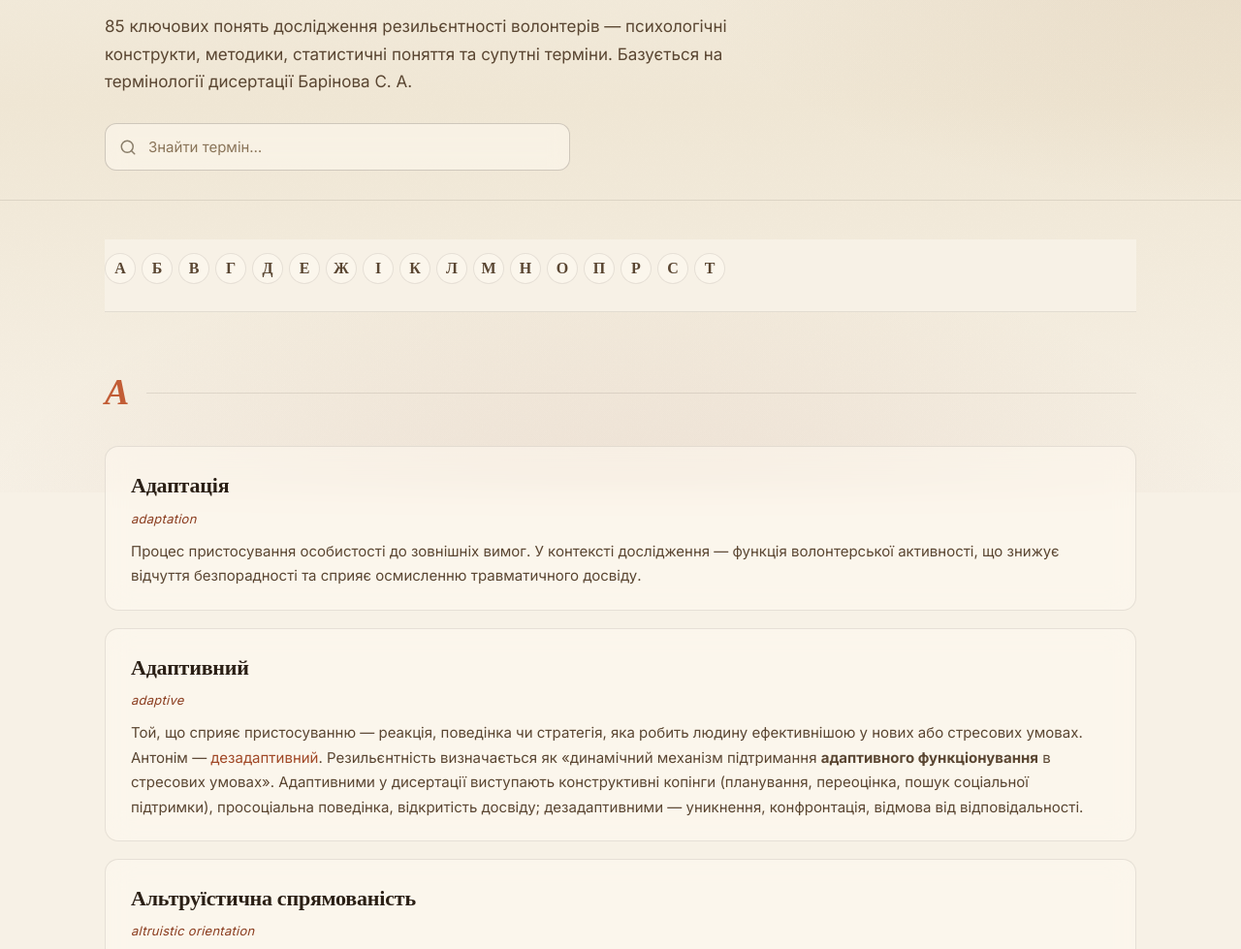
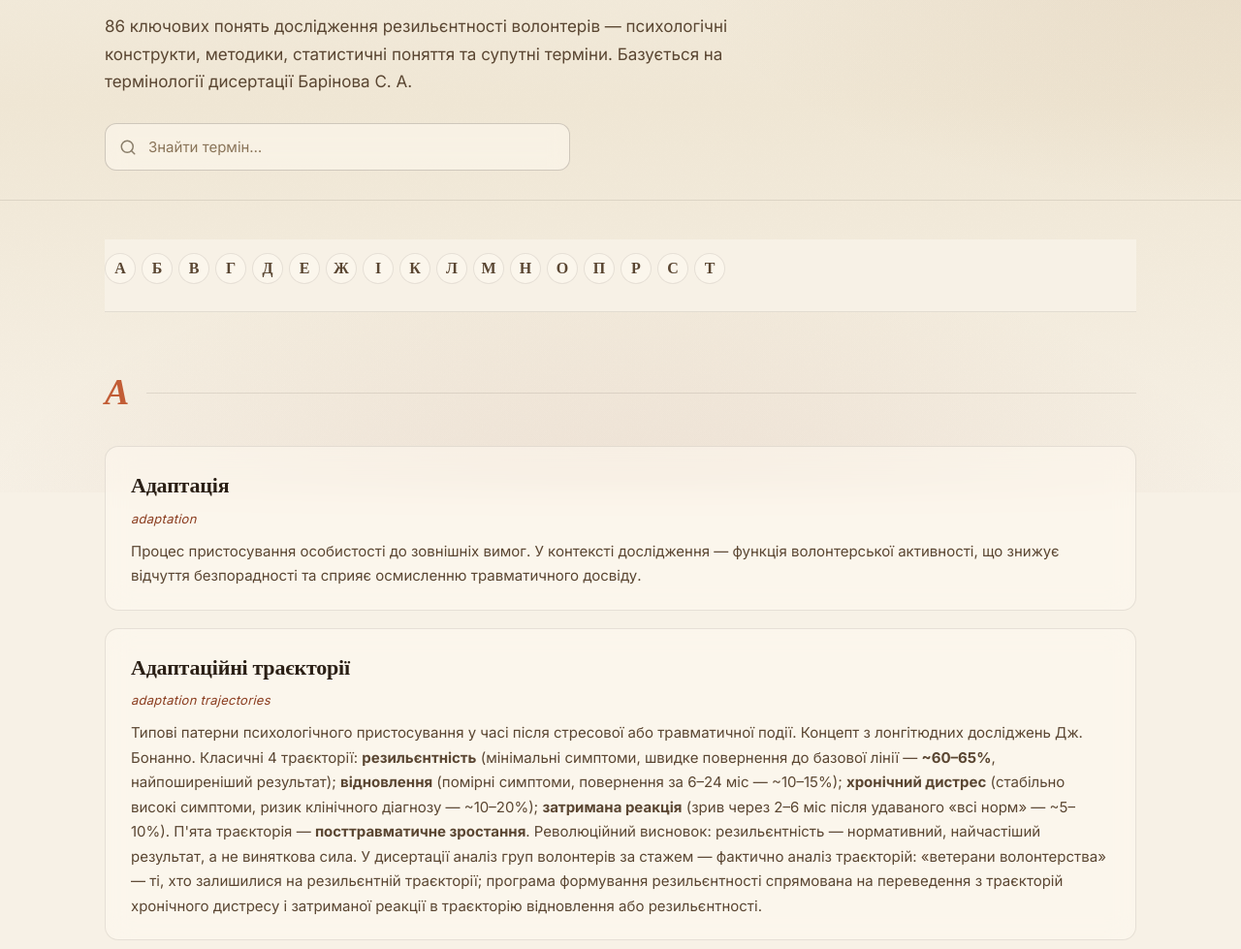
Before and after one commit to sergii-byte/researches, a plain HTML site: page glossary/index.html in a window 1280 px wide. Shown: the part 292-1271 px from the top of the page at 97% size. Drawn offline with nearby package versions, Linux system fonts and the light colour scheme.

Commit message:
Add 'Адаптаційні траєкторії' (Bonanno's 4-pattern model)

```diff
--- a/glossary/index.html
+++ b/glossary/index.html
@@ -51,7 +51,7 @@
     <div class="container">
       <span class="eyebrow">Довідник термінів</span>
       <h1>Глосарій <em>дисертації</em></h1>
-      <p class="lede">85 ключових понять дослідження резильєнтності волонтерів — психологічні конструкти, методики, статистичні поняття та супутні терміни. Базується на термінології дисертації Барінова С. А.</p>
+      <p class="lede">86 ключових понять дослідження резильєнтності волонтерів — психологічні конструкти, методики, статистичні поняття та супутні терміни. Базується на термінології дисертації Барінова С. А.</p>
       <div class="gloss-search-wrap">
         <input type="search" class="gloss-search" id="glossSearch" placeholder="Знайти термін…" aria-label="Пошук">
       </div>
@@ -87,6 +87,12 @@
         <dt>Адаптація</dt>
         <dd class="en">Adaptation</dd>
         <dd>Процес пристосування особистості до зовнішніх вимог. У контексті дослідження — функція волонтерської активності, що знижує відчуття безпорадності та сприяє осмисленню травматичного досвіду.</dd>
+      </div>
+
+      <div class="gloss-item" id="g-adaptation-trajectories">
+        <dt>Адаптаційні траєкторії</dt>
+        <dd class="en">Adaptation trajectories</dd>
+        <dd>Типові патерни психологічного пристосування у часі після стресової або травматичної події. Концепт з лонгітюдних досліджень Дж. Бонанно. Класичні 4 траєкторії: <strong>резильєнтність</strong> (мінімальні симптоми, швидке повернення до базової лінії — <strong>~60–65%</strong>, найпоширеніший результат); <strong>відновлення</strong> (помірні симптоми, повернення за 6–24 міс — ~10–15%); <strong>хронічний дистрес</strong> (стабільно високі симптоми, ризик клінічного діагнозу — ~10–20%); <strong>затримана реакція</strong> (зрив через 2–6 міс після удаваного «всі норм» — ~5–10%). П'ята траєкторія — <strong>посттравматичне зростання</strong>. Революційний висновок: резильєнтність — нормативний, найчастіший результат, а не виняткова сила. У дисертації аналіз груп волонтерів за стажем — фактично аналіз траєкторій: «ветерани волонтерства» — ті, хто залишилися на резильєнтній траєкторії; програма формування резильєнтності спрямована на переведення з траєкторій хронічного дистресу і затриманої реакції в траєкторію відновлення або резильєнтності.</dd>
       </div>
 
       <div class="gloss-item" id="g-adaptive">
```
